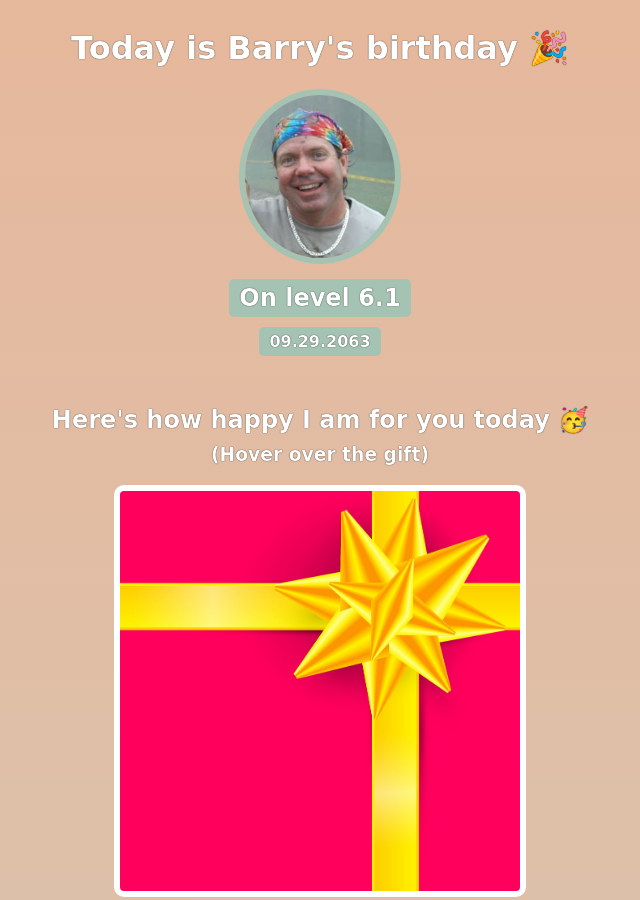
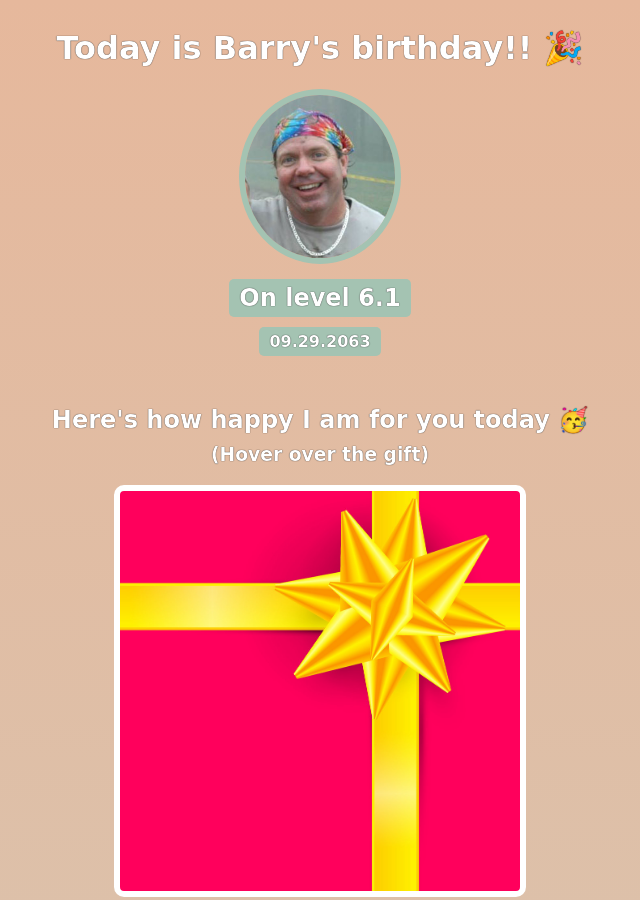
Before and after one commit to pirate032/birthday-gift-site2, a website built with Vite: page index.html in a window 1280 px wide. Shown: the top 900 px of the page, without its empty margins (320-960 px from the left). Built offline with nearby package versions, Linux system fonts and the light colour scheme; a web font is replaced by a local one.

Commit message:
Tweaks
testing vs code

```diff
--- a/index.html
+++ b/index.html
@@ -7,7 +7,7 @@
     </head>
     <body>
         <div id="header">
-            <h1>Today is Barry's birthday 🎉</h1>
+            <h1>Today is Barry's birthday!! 🎉</h1>
             <img id="bff-img" src="images/Barr_Ruckus.jpg">
             <h2 id="bday-age">On level 6.1</h2>
             <h4 id="bday-date">09.29.2063</h4>
```
